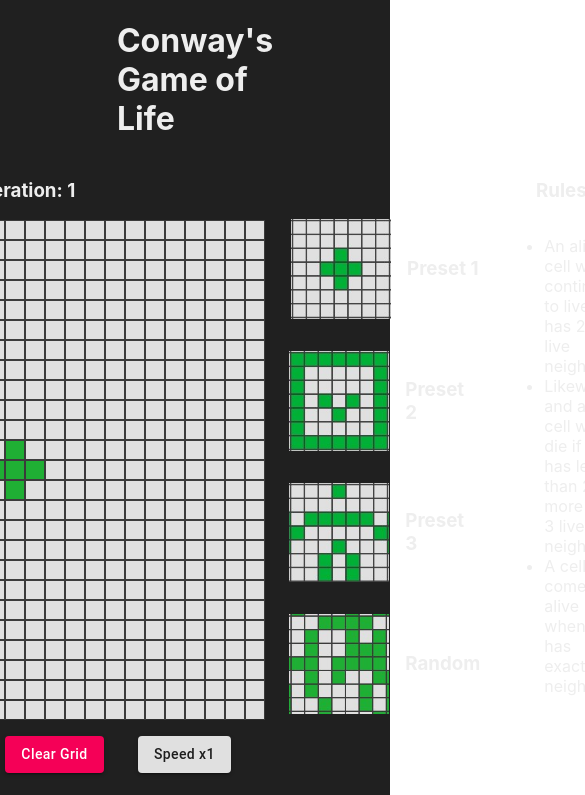
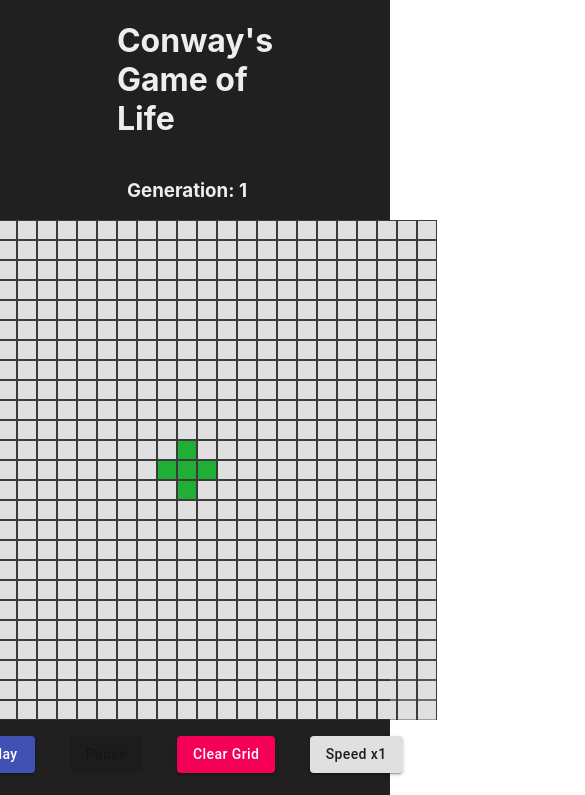
Before and after one commit to AceIsHuman/game-of-life--cellular-automata, a React (Create React App) app: page / in a window 390 px wide. Shown: the top 795 px of the page, 585 px wide, since content can reach past the window. Built offline with nearby package versions, Linux system fonts and the light colour scheme.

Commit message:
add responsive design for mobile to game of life section

```diff
--- a/src/components/GameOfLife/GameOfLife.js
+++ b/src/components/GameOfLife/GameOfLife.js
@@ -12,12 +12,12 @@ function GameOfLife() {
   const [genCount, setGenCount] = useState(1);
   const [playing, setPlaying] = useState(false);
   const canvas = document.getElementById('grid');
-  const [speed, setSpeed] = useState(1)
+  const [speed, setSpeed] = useState(1);
 
   const getNextGen = async (currentGen) => {
     // create empyt array to populate next gen data
     const rows = new Array(currentGen.length).fill([]);
-    const next = rows.map(i => new Array(currentGen.length).fill(0));
+    const next = rows.map((i) => new Array(currentGen.length).fill(0));
 
     // determine cell state and create new Cells on next
     for (let y = 0; y < currentGen.length; y++) {
@@ -62,7 +62,11 @@ function GameOfLife() {
         setGenCount={setGenCount}
         setSpeed={setSpeed}
       />
-      <Presets setCurrentGen={setCurrentGen} playing={playing} setGenCount={setGenCount} />
+      <Presets
+        setCurrentGen={setCurrentGen}
+        playing={playing}
+        setGenCount={setGenCount}
+      />
       <Rules />
     </Container>
   );
@@ -70,6 +74,8 @@ function GameOfLife() {
 
 const Container = styled('section')({
   display: 'flex',
+  justifyContent: 'center',
+  flexFlow: 'row wrap',
 });
 
 export default GameOfLife;
--- a/src/components/GameOfLife/Presets/Presets.js
+++ b/src/components/GameOfLife/Presets/Presets.js
@@ -8,6 +8,7 @@ import SmallFace from '../../../assets/presets/small_face.jpg';
 import RocketMan from '../../../assets/presets/rocket_man.jpg';
 import Random from '../../../assets/presets/random.jpg';
 import presets from './';
+import { styled } from '@material-ui/core';
 
 function Presets(props) {
   const { setCurrentGen, setGenCount, playing } = props;
@@ -37,13 +38,20 @@ function Presets(props) {
   };
 
   return (
-    <VerticalContainer style={{ justifyContent: 'center' }}>
+    <PresetContainer>
       <Preset event={handleClick} preset='preset1' image={SmallCross} alt='preset-1_small-cross' title='Preset 1' playing={playing} />
       <Preset event={handleClick} preset='preset2' image={SmallFace} alt='preset-2_small-face' title='Preset 2' playing={playing} />
       <Preset event={handleClick} preset='preset3' image={RocketMan} alt='preset-3_rocket-man' title='Preset 3' playing={playing} />
       <Preset event={generateRandom} image={Random} image_alt='preset-4_random' title='Random' playing={playing} />
-    </VerticalContainer>
+    </PresetContainer>
   );
 }
 
+const PresetContainer = styled(VerticalContainer)(({theme}) => ({
+  justifyContent: 'center',
+  [theme.breakpoints.down('sm')]: {
+    flexFlow: 'row wrap',
+  }
+}));
+
 export default Presets;
```
